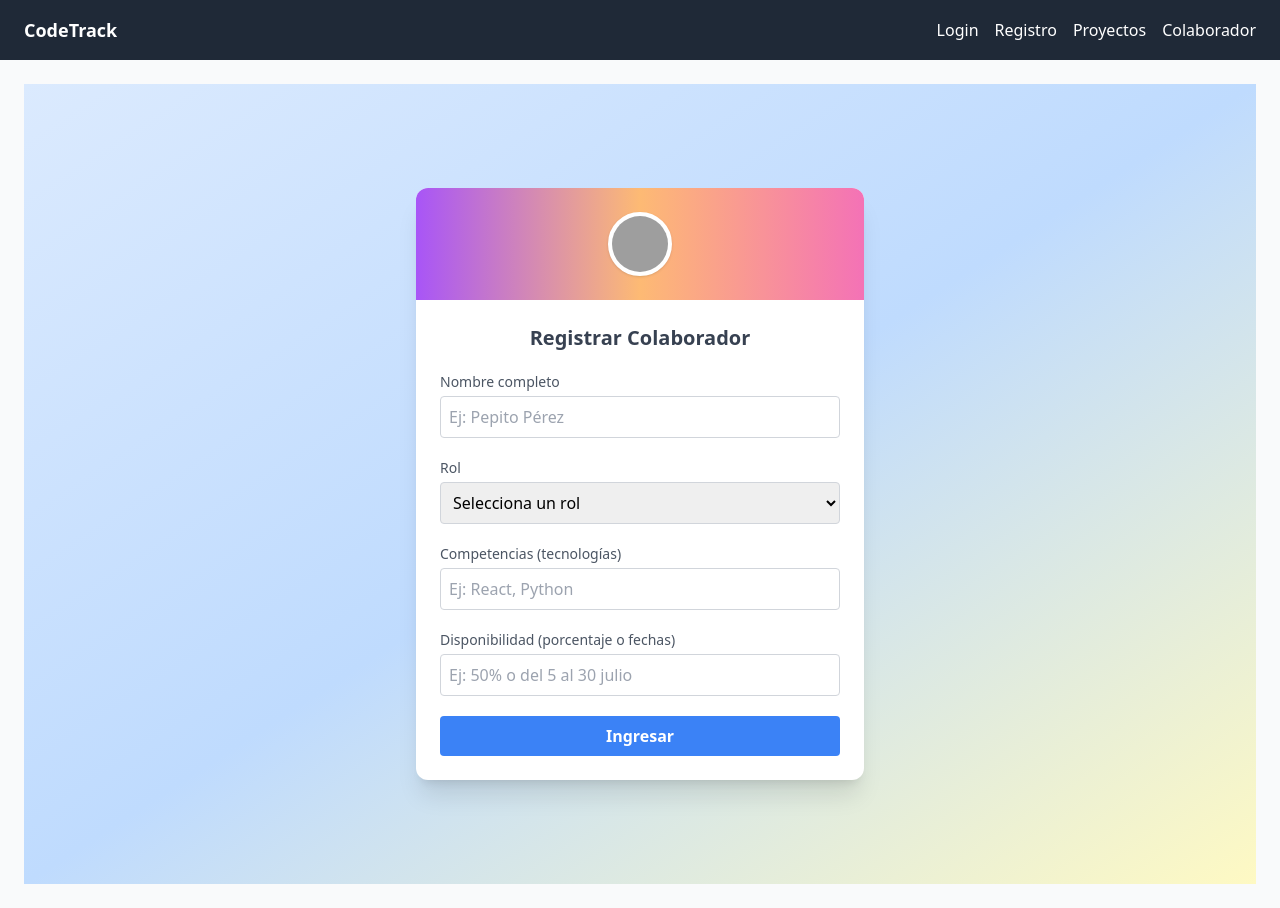
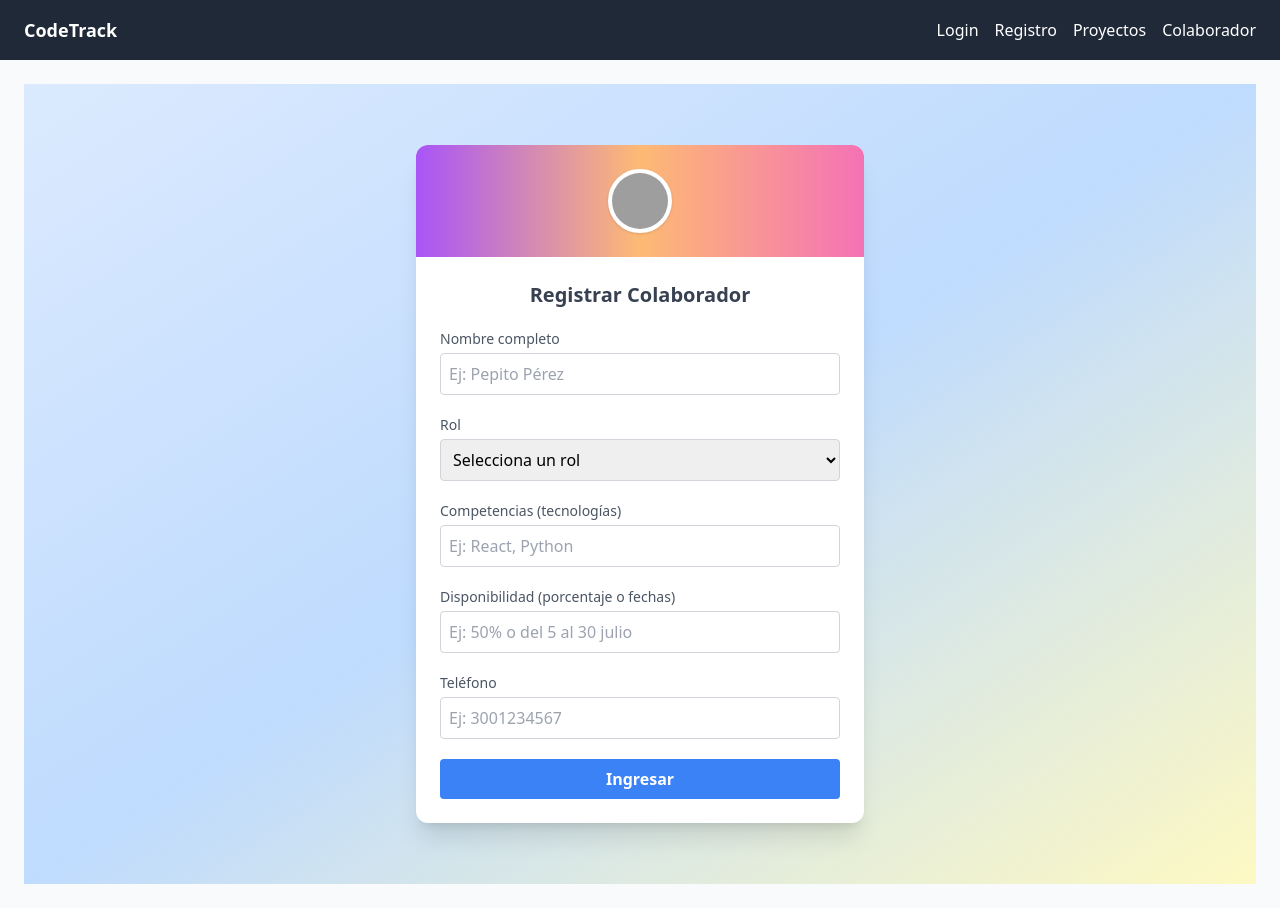
Before and after one commit to GestorAgilInteligente/mi-proyecto-frontend, a React (Vite) app: page /registro in a window 1280 px wide. Built offline with nearby package versions, Linux system fonts and the light colour scheme; grey boxes are pictures that could not be loaded.

Commit message:
feat: agrega campo de teléfono al formulario de registro

```diff
--- a/src/pages/RegisterCollaborator.jsx
+++ b/src/pages/RegisterCollaborator.jsx
@@ -42,6 +42,15 @@ export default function RegisterCollaborator() {
             <input type="text" className="p-2 border border-gray-300 rounded focus:outline-none focus:ring-2 focus:ring-blue-400" placeholder="Ej: 50% o del 5 al 30 julio" />
           </div>
 
+          <div className="flex flex-col">
+            <label className="text-sm text-gray-600 mb-1">Teléfono</label>
+            <input
+              type="tel"
+              className="p-2 border border-gray-300 rounded focus:outline-none focus:ring-2 focus:ring-blue-400"
+              placeholder="Ej: 3001234567"
+          />
+        </div>
+
           <button
             type="submit"
             className="w-full bg-blue-500 text-white font-bold py-2 rounded hover:bg-green-600 transition"
```
